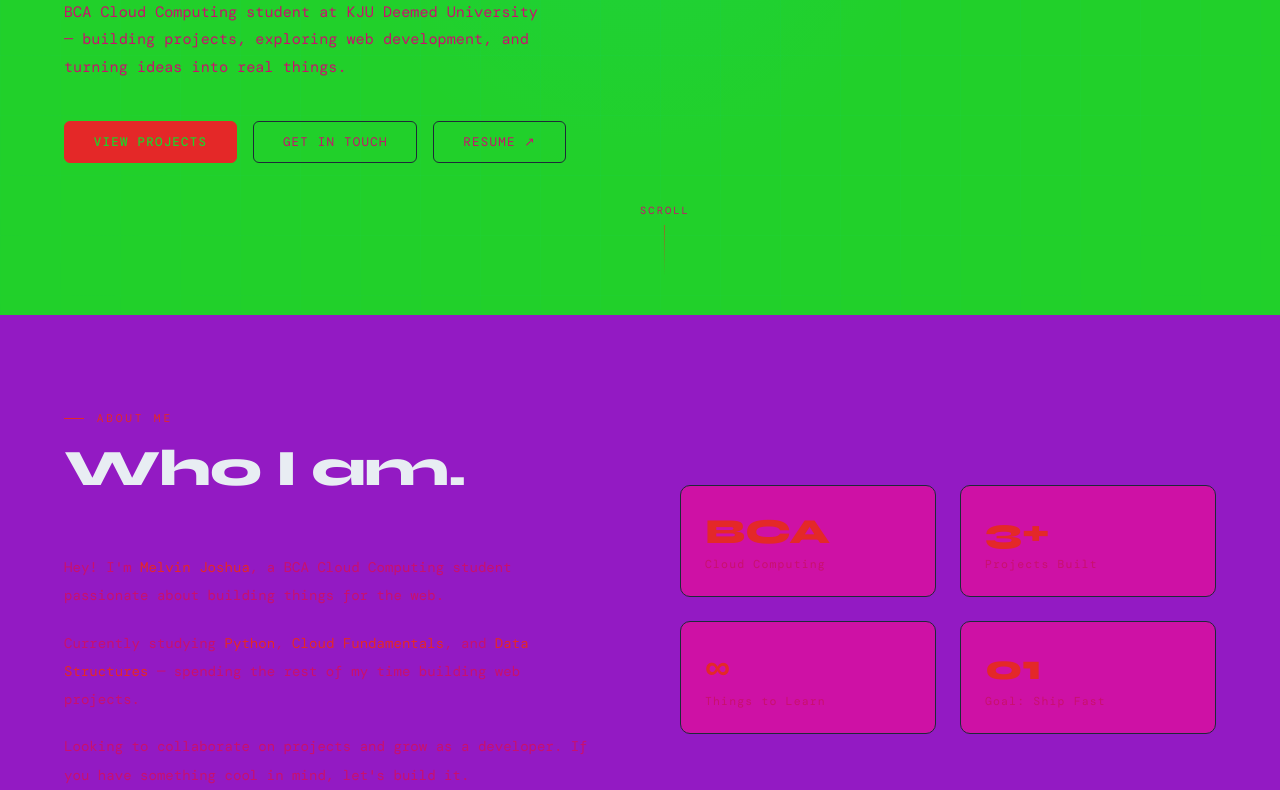
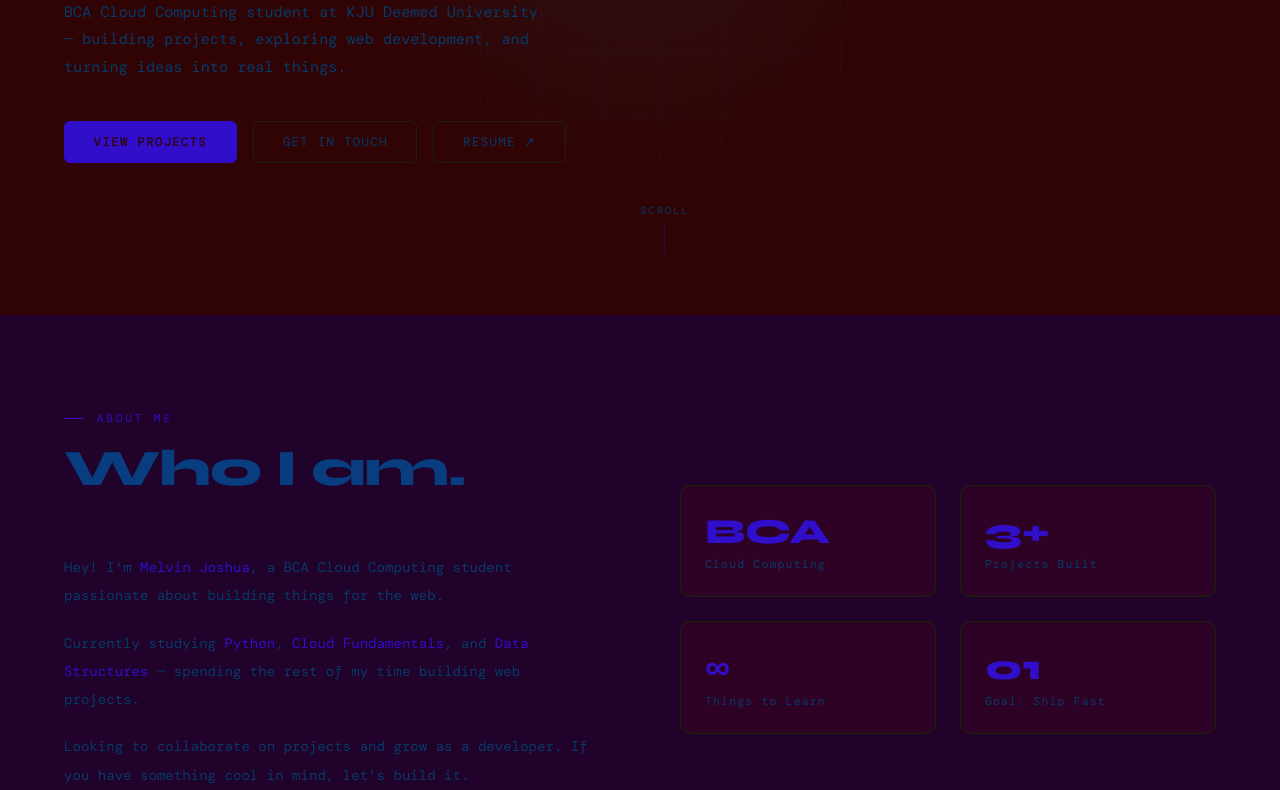
Before and after one commit to MELVINJOSHUA-tech/portfolio, a plain HTML site: page index.html in a window 1280 px wide. Shown: the part 485-1275 px from the top of the page. Drawn offline with nearby package versions, Linux system fonts and the light colour scheme; a web font is replaced by a local one.

Commit message:
changed color

```diff
--- a/style.css
+++ b/style.css
@@ -2,14 +2,14 @@
 *, *::before, *::after { margin: 0; padding: 0; box-sizing: border-box; }
 
 :root {
-  --bg: #21d02a;
-  --surface: #931ac3;
-  --surface2: #ce11a5;
-  --border: #1e2a38;
-  --accent: #e42828;
+  --bg: #300304;
+  --surface: #20022b;
+  --surface2: #2e0224;
+  --border: #1c2503;
+  --accent: #310eca;
   --accent2: #7b61ff;
-  --text: #e8edf3;
-  --muted: #c9116d;
+  --text: #083e80;
+  --muted: #073a69;
 }
 
 html { scroll-behavior: smooth; }
```
